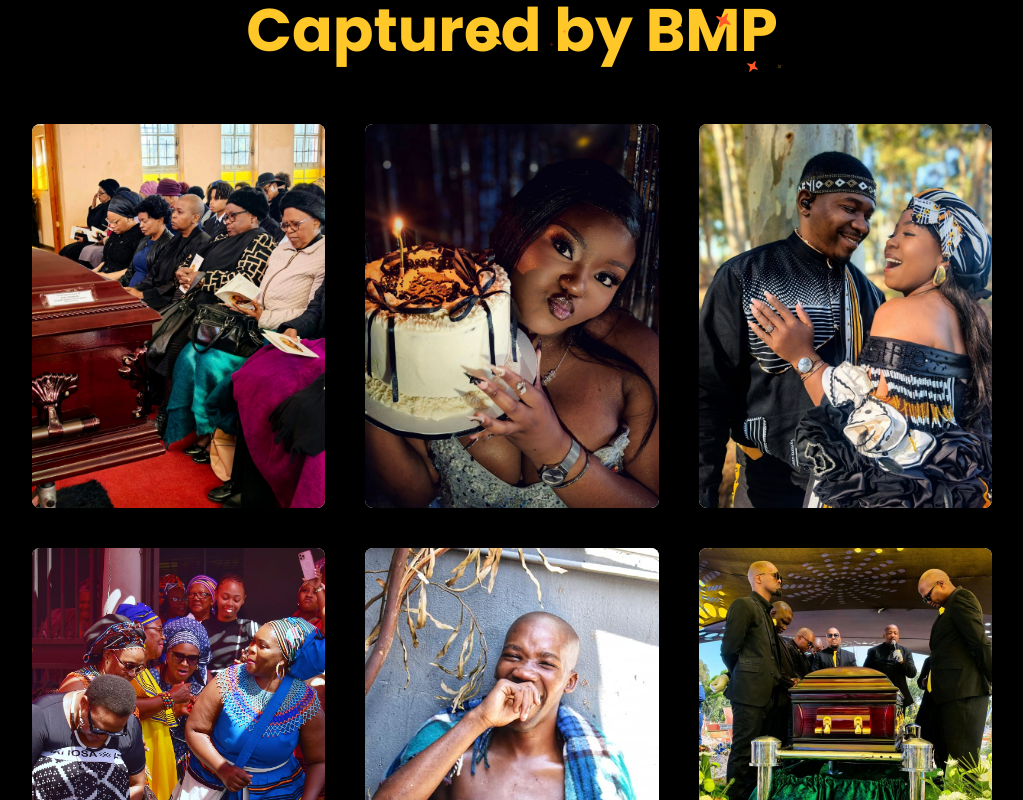
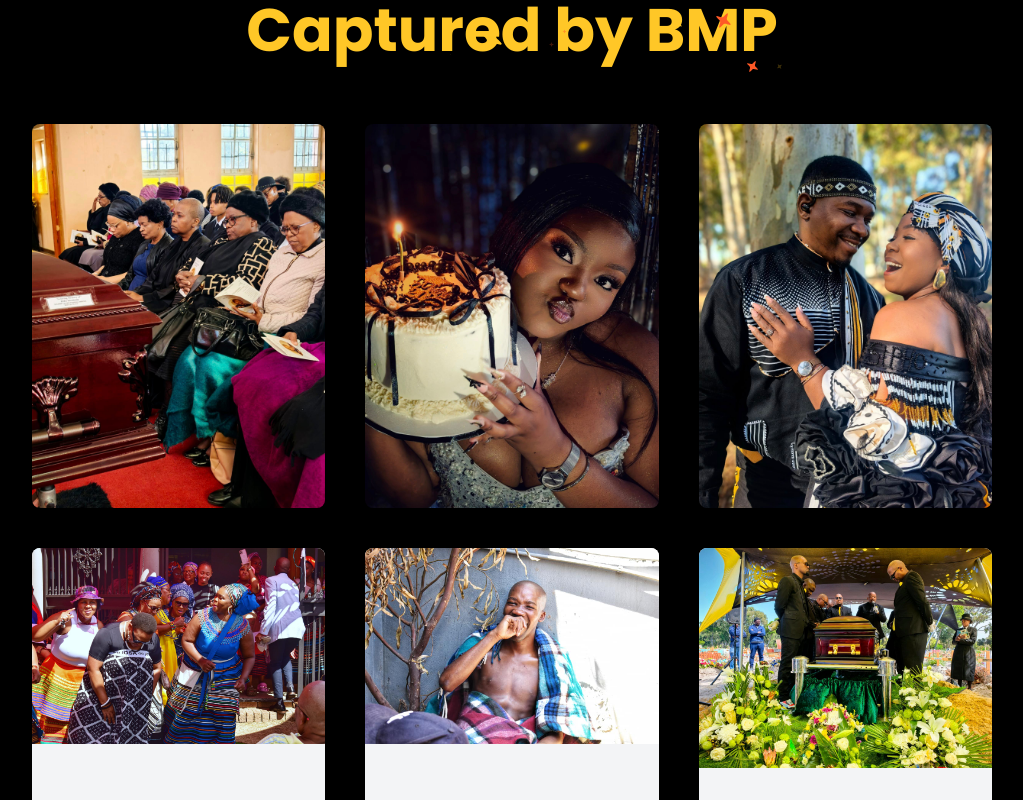
Before and after one commit to khonza/bonga-media-productions, a Next.js app: page / in a window 1280 px wide. Shown: the part 1720-2520 px from the top of the page, without its empty margins (128-1151 px from the left). Built offline with nearby package versions, Linux system fonts and the light colour scheme; a web font is replaced by a local one.

Commit message:
🐛fix(focus-images): update html tag

```diff
--- a/src/components/ui/focus-cards.tsx
+++ b/src/components/ui/focus-cards.tsx
@@ -29,7 +29,7 @@ export const Card = React.memo(
         hovered !== null && hovered !== index && "blur-sm scale-[0.98]"
       )}
     >
-      <Image
+      <img
         src={card.src}
         alt={card.title}
         fill
```
